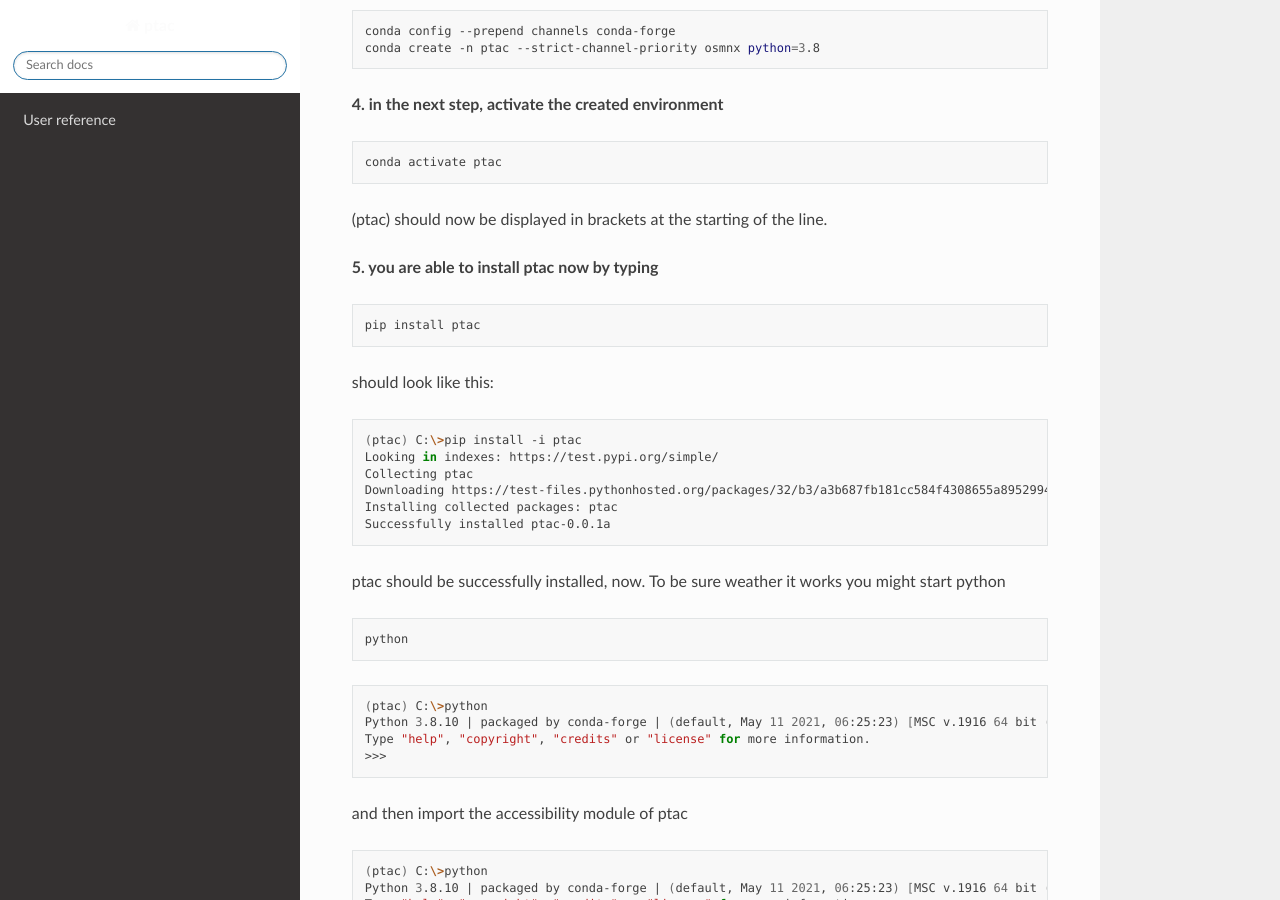
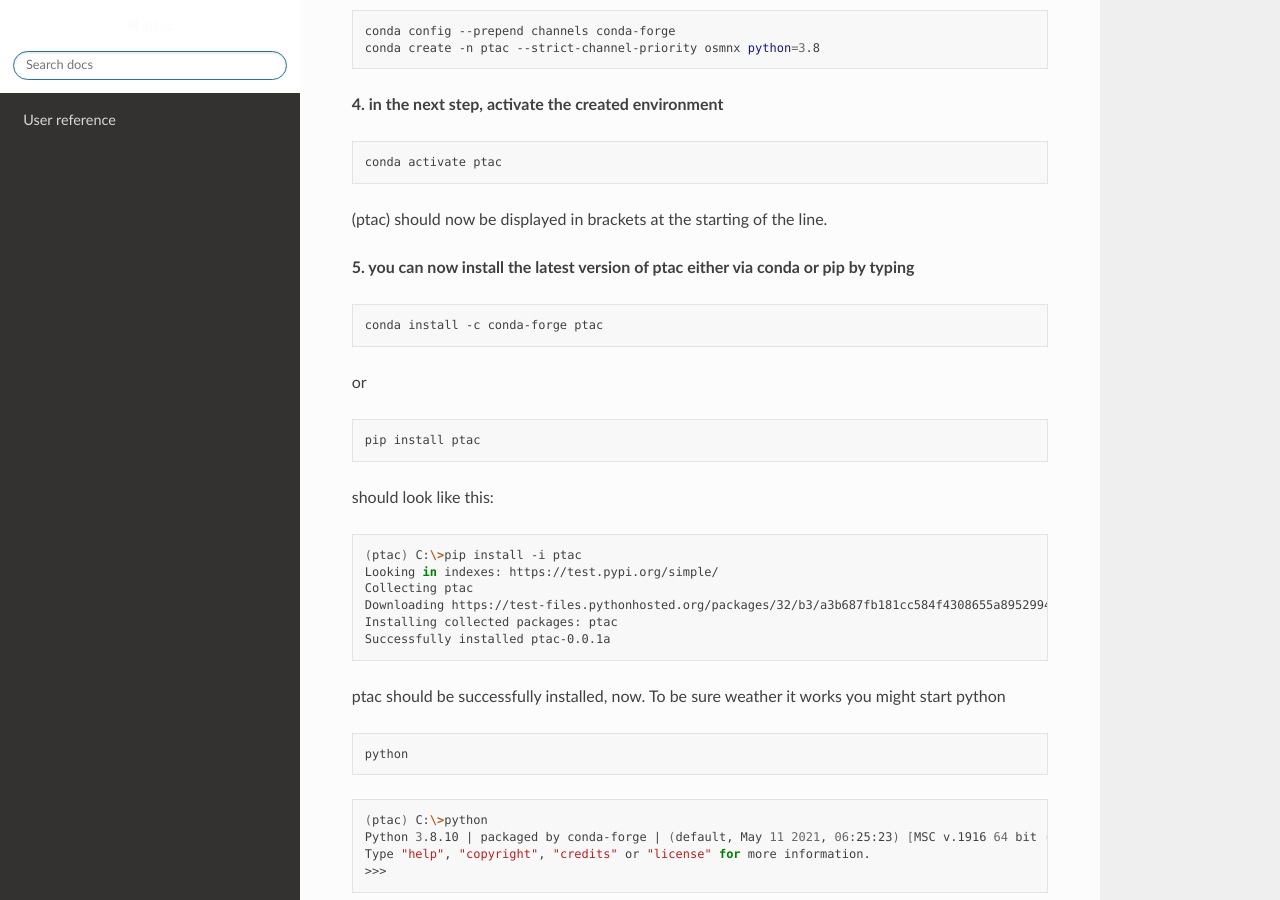
Before and after one commit to DLR-VF/PtAC, a Sphinx documentation site: the page built from docs/source/index.rst, in a window 1280 px wide and 900 px high, scrolled down 1071 px. Built offline with Sphinx 7.4.7 and the Read the Docs theme 2.0.0, drawn with Linux system fonts in a browser that asks for light colours.

Commit message:
added conda installation instructions

```diff
--- a/docs/source/index.rst
+++ b/docs/source/index.rst
@@ -58,7 +58,13 @@ with** `conda <https://docs.conda.io/en/latest/>`_ **and activate the created en
 
 (ptac) should now be displayed in brackets at the starting of the line.
 
-**5. you are able to install ptac now by typing**
+**5. you can now install the latest version of ptac either via conda or pip by typing**
+
+.. code-block:: bash
+
+   conda install -c conda-forge ptac
+
+or
 
 .. code-block:: bash
 
```
